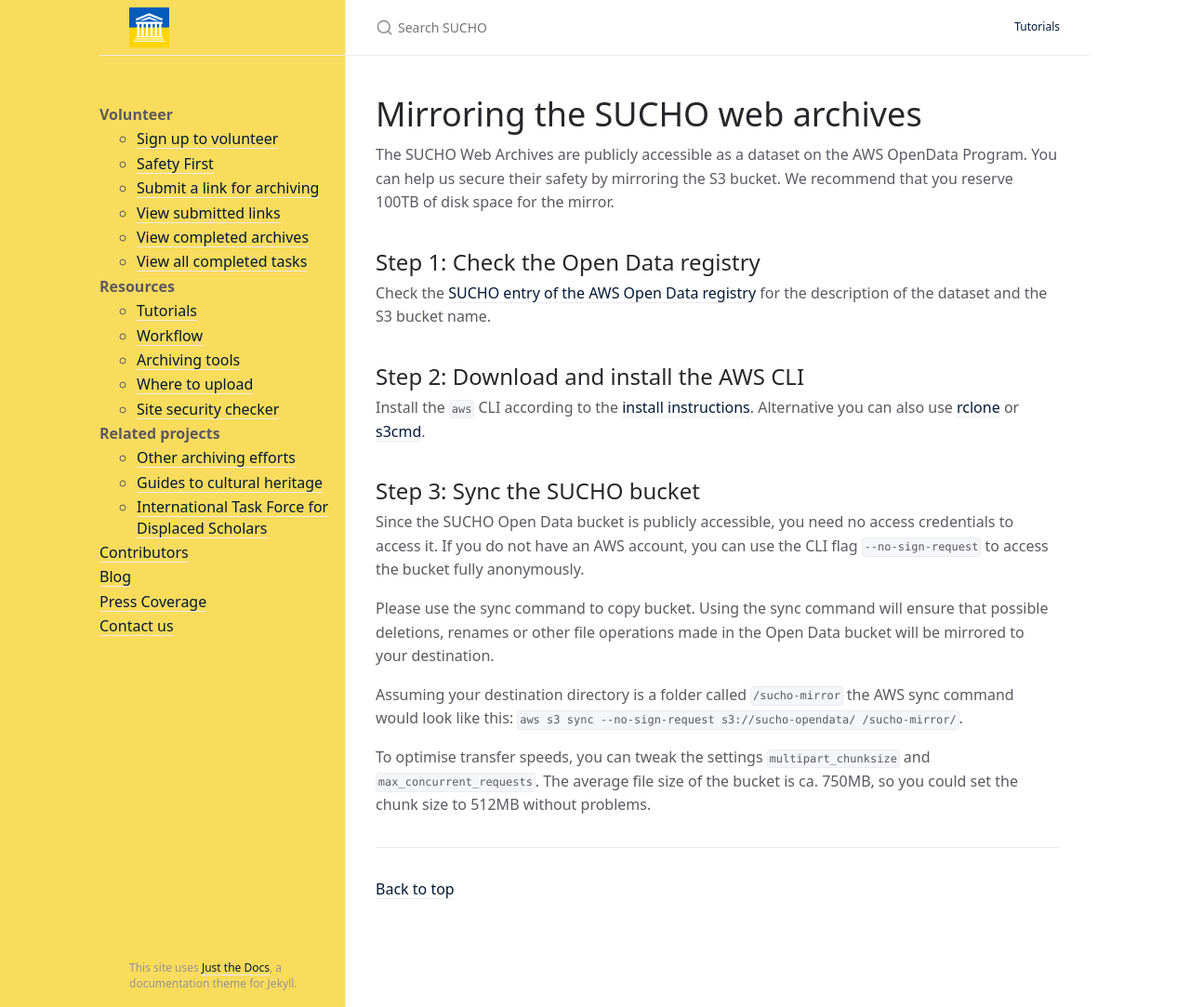
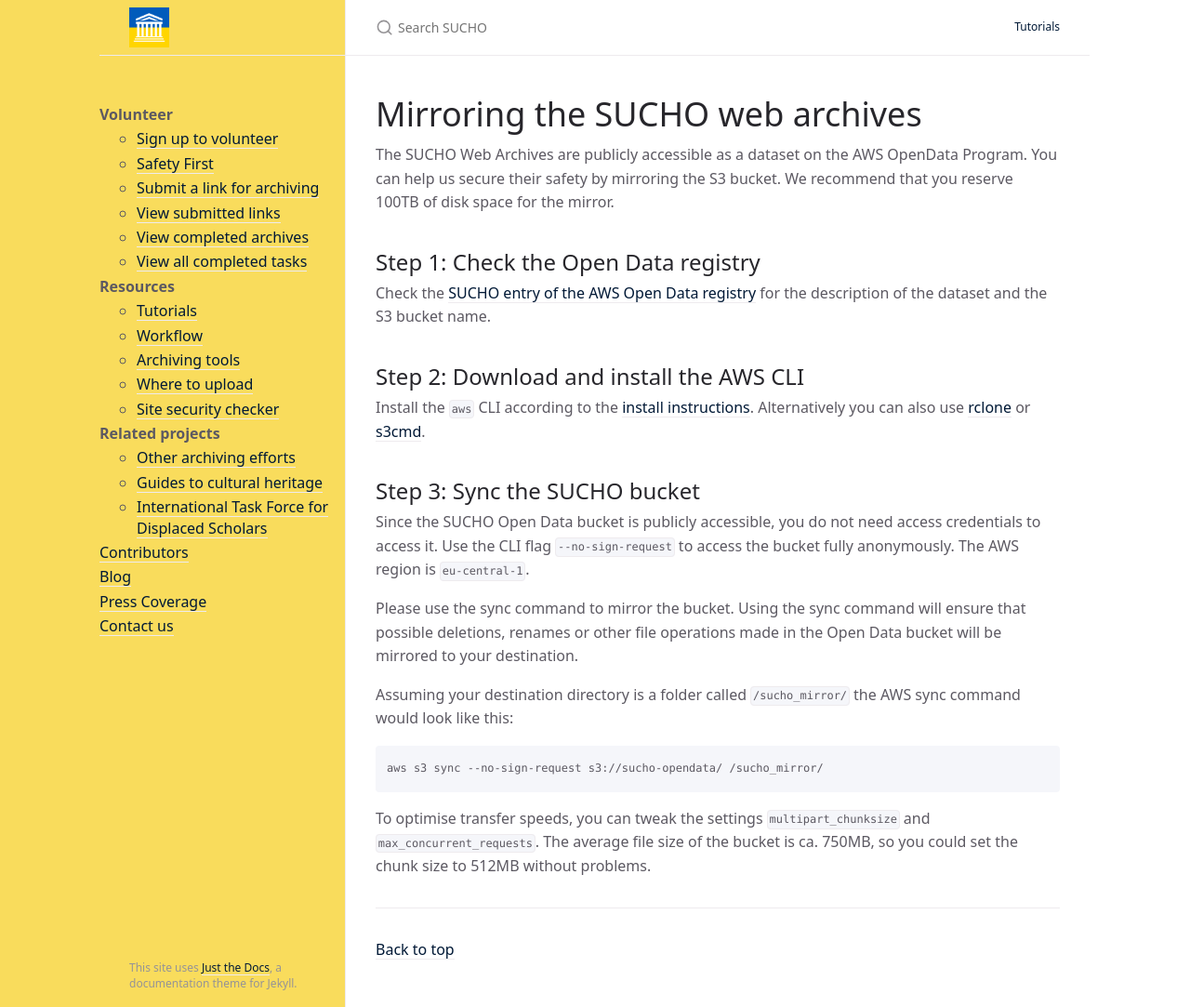
Before and after one commit to sucho-archiving/sucho-archiving.github.io, a Jekyll site: the page built from mirrroring.md, in a window 1280 px wide and 1083 px high. Shown: the whole window at 93% size. Built offline with Jekyll 4.4.1, drawn with Linux system fonts in a browser that asks for light colours.

Commit message:
Added more details to mirrroring tutorial

````diff
--- a/mirrroring.md
+++ b/mirrroring.md
@@ -14,15 +14,17 @@
 
 ## Step 2: Download and install the AWS CLI
 
-Install the `aws` CLI according to the [install instructions](https://aws.amazon.com/cli/). Alternative you can also use [rclone](https://rclone.org/) or [s3cmd](https://s3tools.org/s3cmd).
+Install the `aws` CLI according to the [install instructions](https://aws.amazon.com/cli/). Alternatively you can also use [rclone](https://rclone.org/) or [s3cmd](https://s3tools.org/s3cmd).
 
 ## Step 3: Sync the SUCHO bucket
 
-Since the SUCHO Open Data bucket is publicly accessible, you need no access credentials to access it. If you do not have an AWS account, you can use the CLI flag `--no-sign-request` to access the bucket fully anonymously.
+Since the SUCHO Open Data bucket is publicly accessible, you do not need access credentials to access it. Use the CLI flag `--no-sign-request` to access the bucket fully anonymously. The AWS region is `eu-central-1`.
 
-Please use the sync command to copy bucket. Using the sync command will ensure that possible deletions, renames or other file operations made in the Open Data bucket will be mirrored to your destination.
+Please use the sync command to mirror the bucket. Using the sync command will ensure that possible deletions, renames or other file operations made in the Open Data bucket will be mirrored to your destination.
 
-Assuming your destination directory is a folder called `/sucho-mirror` the AWS sync command would look like this:
-`aws s3 sync --no-sign-request s3://sucho-opendata/ /sucho-mirror/`.
+Assuming your destination directory is a folder called `/sucho_mirror/` the AWS sync command would look like this:
+```
+aws s3 sync --no-sign-request s3://sucho-opendata/ /sucho_mirror/
+```
 
 To optimise transfer speeds, you can tweak the settings `multipart_chunksize` and `max_concurrent_requests`. The average file size of the bucket is ca. 750MB, so you could set the chunk size to 512MB without problems.
````
